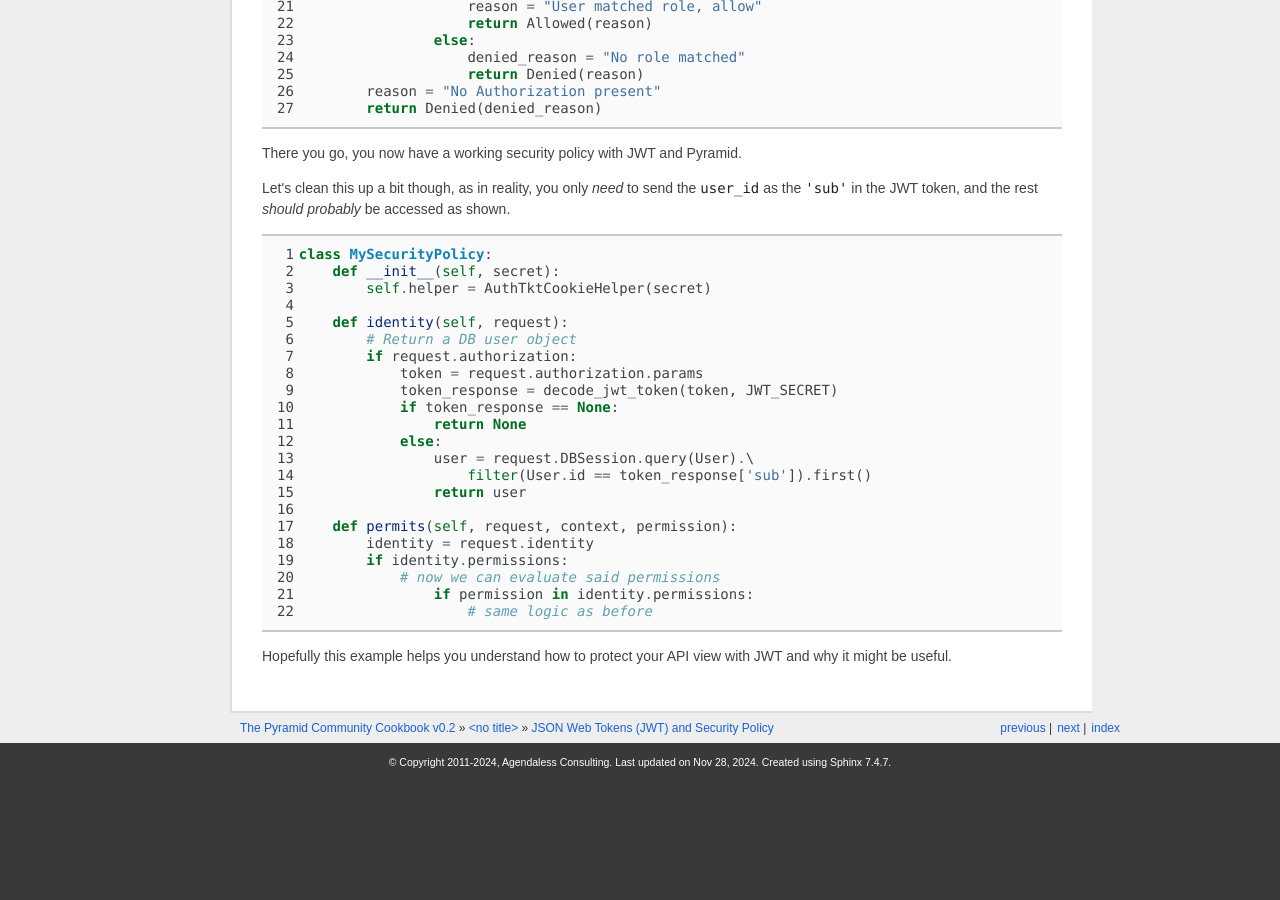
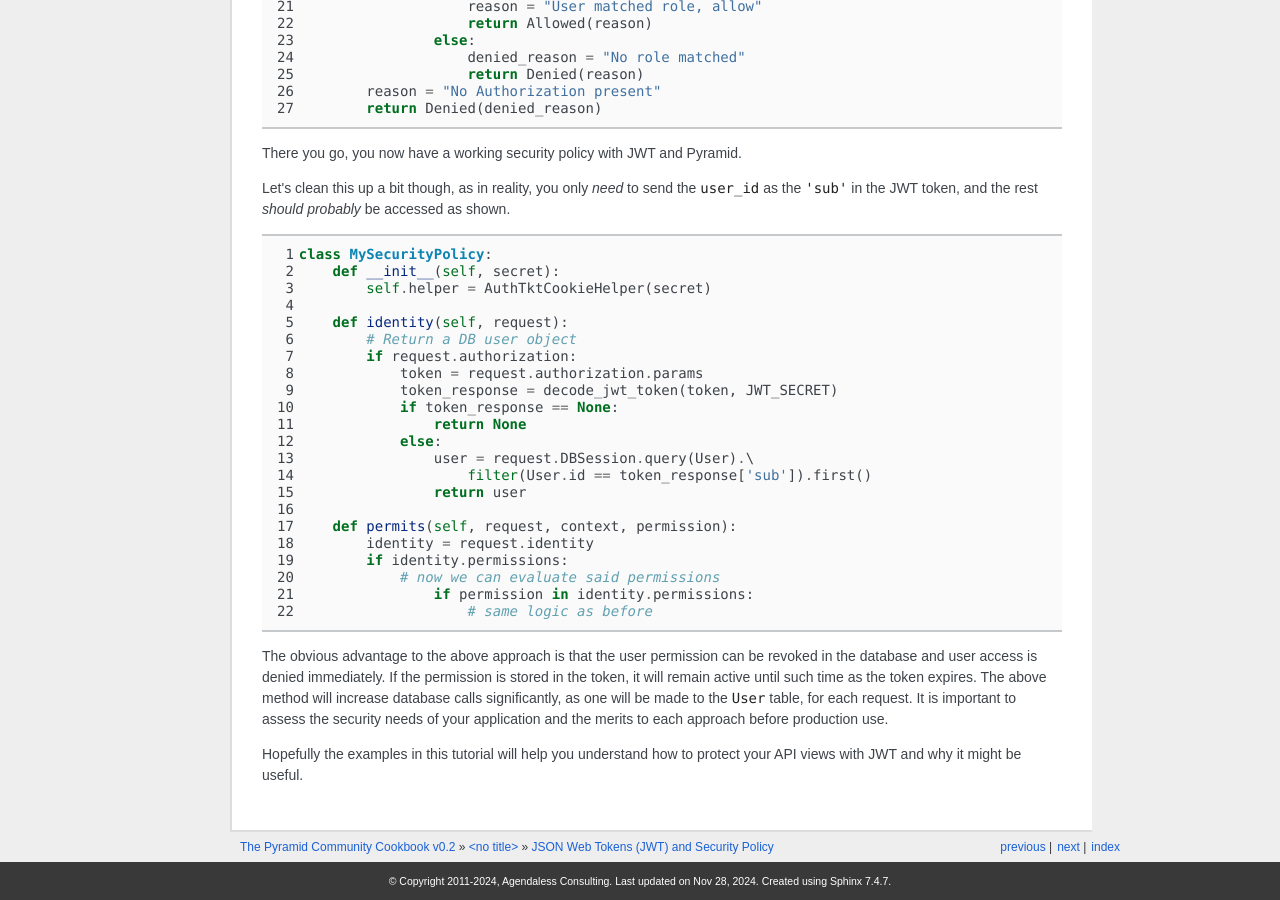
Before and after one commit to Pylons/pyramid_cookbook, a Sphinx documentation site: the page built from docs/auth/jwt_auth.rst, in a window 1280 px wide and 900 px high, scrolled down 3553 px. Built offline with Sphinx 7.4.7, drawn with Linux system fonts in a browser that asks for light colours; some web fonts are replaced; before the commit the page ends 4334 px from its top, so only the background shows below that; some of the changed text lies outside the part shown.

Commit message:
adding security warnings

```diff
--- a/docs/auth/jwt_auth.rst
+++ b/docs/auth/jwt_auth.rst
@@ -27,7 +27,7 @@ For the example below the "API Server" is this example Pyramid application.
 4. API server then evaluates the JWT (checks it has not expired, and that it can be decoded with a secret)
 5. If all is OK Pyramid can then grant access to the `protected
    view <https://docs.pylonsproject.org/projects/pyramid/en/latest/glossary.html#term-permissions>`_
-   with this JWT.
+   with this JWT
 
 Generating the JWT
 ###################
@@ -131,8 +131,8 @@ Evaluating with Pyramid
 #######################
 
 Now we have sent the JWT token to our front-end application, we can presume that it will get sent back to the Pyramid application
-(`In the header <https://docs.pylonsproject.org/projects/pyramid/en/latest/api/request.html#pyramid.request.Request.authorization>`_
-) for evaluation to access protected views. So we will create a security policy to handle this.
+(`In the header <https://docs.pylonsproject.org/projects/pyramid/en/latest/api/request.html#pyramid.request.Request.authorization>`_)
+for evaluation to access protected views. So we will create a security policy to handle this.
 
 Let's assume we have a protected view.
 
@@ -233,4 +233,9 @@ and the rest *should probably* be accessed as shown.
                     if permission in identity.permissions:
                         # same logic as before
 
-Hopefully this example helps you understand how to protect your API view with JWT and why it might be useful.
+The obvious advantage to the above approach is that the user permission can be revoked in the database and user access is denied immediately.
+If the permission is stored in the token, it will remain active until such time as the token expires.
+The above method will increase database calls significantly, as one will be made to the ``User`` table, for each request.
+It is important to assess the security needs of your application and the merits to each approach before production use.
+
+Hopefully the examples in this tutorial will help you understand how to protect your API views with JWT and why it might be useful.
```
